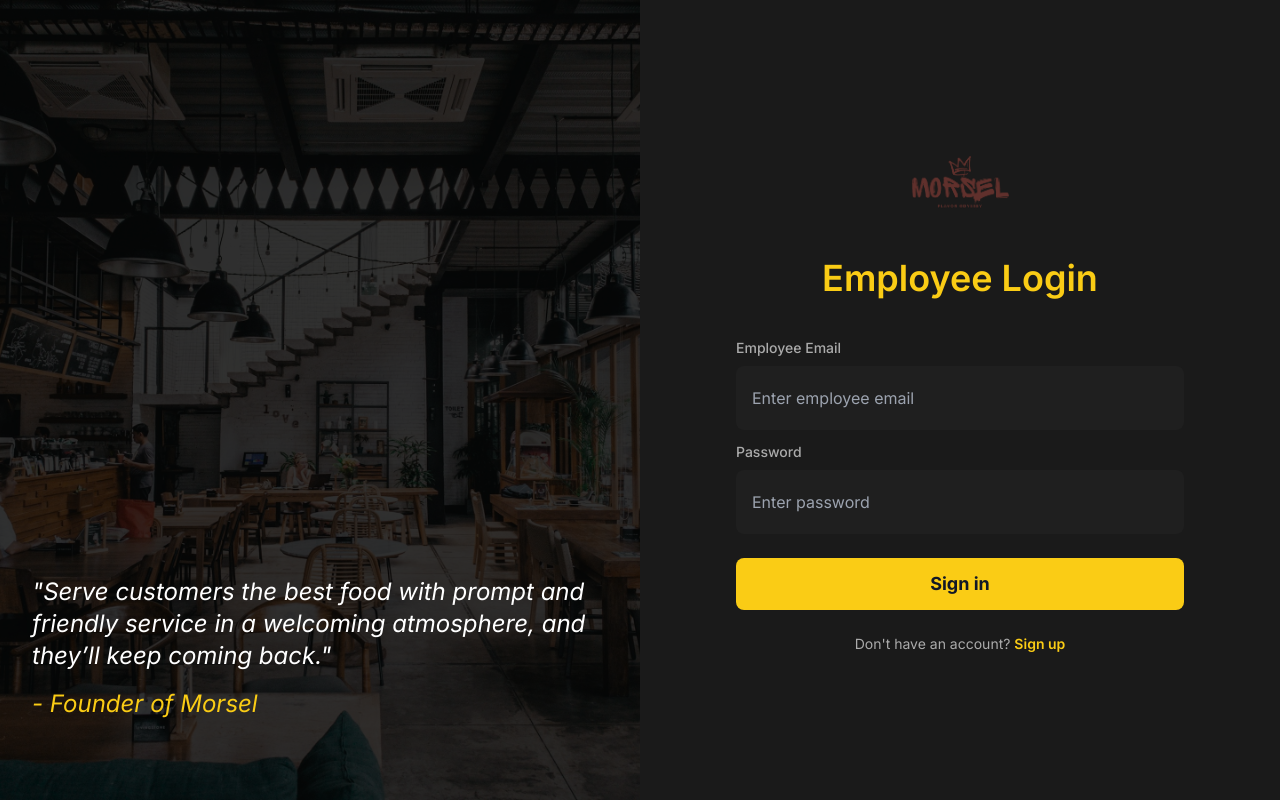
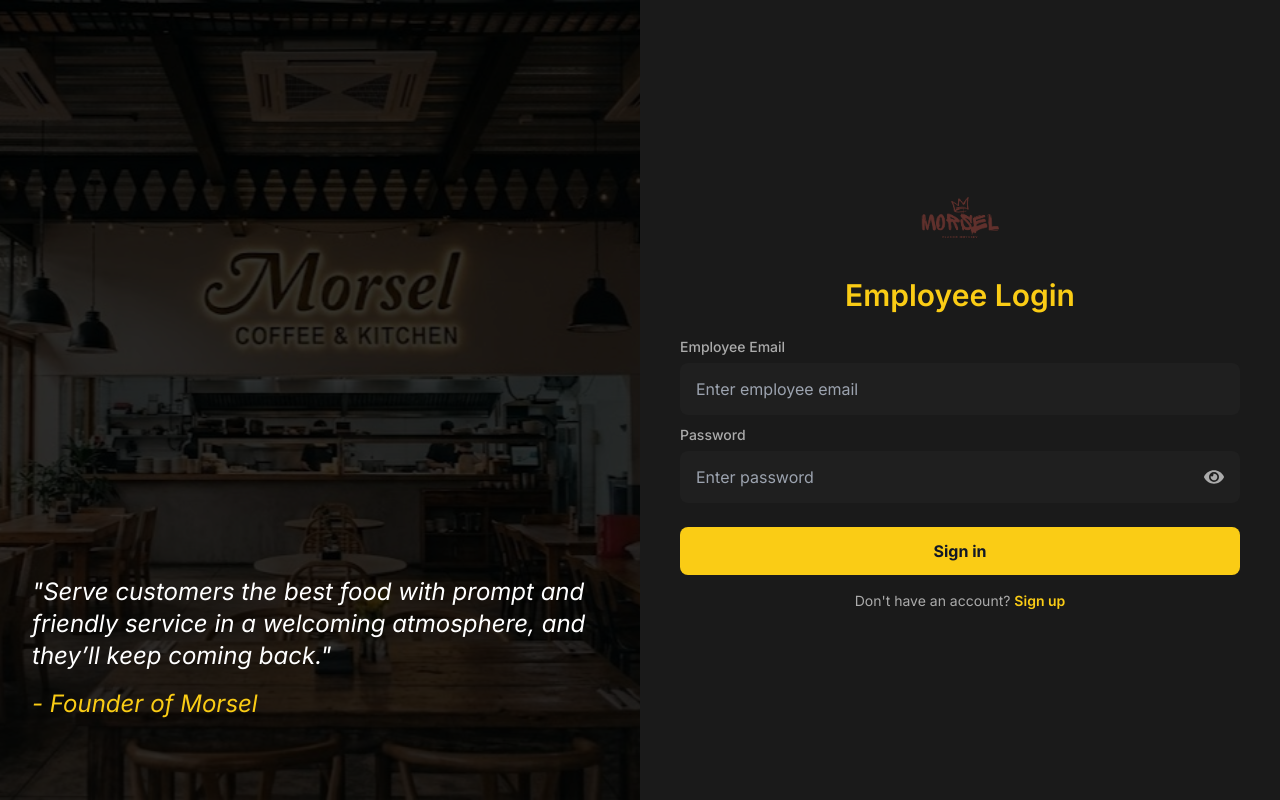
Before and after one commit to morsel685/morsel, a React (Vite) app in the folder pos-frontend/: page /auth in a window 1280 px wide. Built offline with nearby package versions, Linux system fonts and the light colour scheme; no server answers.

Commit message:
Upgrade: Login and Register Page

```diff
--- a/pos-frontend/src/components/auth/Login.jsx
+++ b/pos-frontend/src/components/auth/Login.jsx
@@ -5,6 +5,7 @@
 import { useDispatch } from "react-redux";
 import { setUser } from "../../redux/slices/userSlice";
 import { useNavigate } from "react-router-dom";
+import { FaEye, FaEyeSlash } from "react-icons/fa";
 
 const Login = () => {
   const navigate = useNavigate();
@@ -13,6 +14,7 @@
     email: "",
     password: "",
   });
+  const [showPassword, setShowPassword] = useState(false);
 
   const handleChange = (e) => {
     setFormData({ ...formData, [e.target.name]: e.target.value });
@@ -46,10 +48,10 @@
     <div>
       <form onSubmit={handleSubmit}>
         <div>
-          <label className="block text-[#ababab] mb-2 mt-3 text-sm font-medium">
+          <label className="block text-[#ababab] mb-1.5 mt-2.5 text-sm font-medium">
             Employee Email
           </label>
-          <div className="flex item-center rounded-lg p-5 px-4 bg-[#1f1f1f]">
+          <div className="flex items-center rounded-lg py-3.5 px-4 bg-[#1f1f1f]">
             <input
               type="email"
               name="email"
@@ -62,12 +64,12 @@
           </div>
         </div>
         <div>
-          <label className="block text-[#ababab] mb-2 mt-3 text-sm font-medium">
+          <label className="block text-[#ababab] mb-1.5 mt-2.5 text-sm font-medium">
             Password
           </label>
-          <div className="flex item-center rounded-lg p-5 px-4 bg-[#1f1f1f]">
+          <div className="flex items-center rounded-lg py-3.5 px-4 bg-[#1f1f1f]">
             <input
-              type="password"
+              type={showPassword ? "text" : "password"}
               name="password"
               value={formData.password}
               onChange={handleChange}
@@ -75,12 +77,19 @@
               className="bg-transparent flex-1 text-white focus:outline-none"
               required
             />
+            <button
+              type="button"
+              onClick={() => setShowPassword(!showPassword)}
+              className="text-[#ababab] hover:text-white focus:outline-none ml-2"
+            >
+              {showPassword ? <FaEyeSlash size={20} /> : <FaEye size={20} />}
+            </button>
           </div>
         </div>
 
         <button
           type="submit"
-          className="w-full rounded-lg mt-6 py-3 text-lg bg-yellow-400 text-gray-900 font-bold"
+          className="w-full rounded-lg mt-6 py-3 text-base bg-yellow-400 text-gray-900 font-bold"
         >
           Sign in
         </button>
--- a/pos-frontend/src/components/auth/Register.jsx
+++ b/pos-frontend/src/components/auth/Register.jsx
@@ -2,8 +2,9 @@
 import { register } from "../../https";
 import { useMutation } from "@tanstack/react-query";
 import { enqueueSnackbar } from "notistack";
+import { FaEye, FaEyeSlash } from "react-icons/fa";
 
-const Register = ({setIsRegister}) => {
+const Register = ({ setIsRegister }) => {
   const [formData, setFormData] = useState({
     name: "",
     email: "",
@@ -11,9 +12,37 @@
     password: "",
     role: "",
   });
+  const [showPassword, setShowPassword] = useState(false);
+  const [errors, setErrors] = useState({ email: "", phone: "" });
+
+  const validateField = (name, value) => {
+    let errMsg = "";
+    if (name === "email") {
+      if (value.trim() === "") {
+        errMsg = "";
+      } else {
+        const emailRegex = /^[^\s@]+@[^\s@]+\.[^\s@]+$/;
+        if (!emailRegex.test(value)) {
+          errMsg = "Invalid email format (e.g., name@domain.com)";
+        }
+      }
+    } else if (name === "phone") {
+      if (value.trim() === "") {
+        errMsg = "";
+      } else {
+        const phoneRegex = /^\d{10}$/;
+        if (!phoneRegex.test(value)) {
+          errMsg = "Phone number must be exactly 10 digits";
+        }
+      }
+    }
+    setErrors((prev) => ({ ...prev, [name]: errMsg }));
+  };
 
   const handleChange = (e) => {
-    setFormData({ ...formData, [e.target.name]: e.target.value });
+    const { name, value } = e.target;
+    setFormData({ ...formData, [name]: value });
+    validateField(name, value);
   };
 
   const handleRoleSelection = (selectedRole) => {
@@ -22,6 +51,39 @@
 
   const handleSubmit = (e) => {
     e.preventDefault();
+
+    // 1. Check existing validation errors
+    if (errors.email || errors.phone) {
+      enqueueSnackbar("Please fix the validation errors in the form first!", { variant: "warning" });
+      return;
+    }
+
+    // 2. Double check required fields are populated
+    if (!formData.name || !formData.email || !formData.phone || !formData.password) {
+      enqueueSnackbar("All fields are required!", { variant: "warning" });
+      return;
+    }
+
+    // 3. Validate Email Format (final check)
+    const emailRegex = /^[^\s@]+@[^\s@]+\.[^\s@]+$/;
+    if (!emailRegex.test(formData.email)) {
+      enqueueSnackbar("Please enter a valid email address!", { variant: "warning" });
+      return;
+    }
+
+    // 4. Validate Phone Number (final check)
+    const phoneRegex = /^\d{10}$/;
+    if (!phoneRegex.test(formData.phone)) {
+      enqueueSnackbar("Please enter a valid 10-digit phone number!", { variant: "warning" });
+      return;
+    }
+
+    // 5. Validate Role Selection
+    if (!formData.role) {
+      enqueueSnackbar("Please select your job role!", { variant: "warning" });
+      return;
+    }
+
     registerMutation.mutate(formData);
   };
 
@@ -50,12 +112,13 @@
 
   return (
     <div>
-      <form onSubmit={handleSubmit}>
+      <form onSubmit={handleSubmit} className="space-y-4">
+        <div className="grid grid-cols-1 sm:grid-cols-2 gap-4">
           <div>
-          <label className="block text-[#ababab] mb-2 text-sm font-medium">
+            <label className="block text-[#ababab] mb-1.5 text-sm font-medium">
               Employee Name
             </label>
-          <div className="flex item-center rounded-lg p-5 px-4 bg-[#1f1f1f]">
+            <div className="flex items-center rounded-lg py-3.5 px-4 bg-[#1f1f1f]">
               <input
                 type="text"
                 name="name"
@@ -68,10 +131,10 @@
             </div>
           </div>
           <div>
-          <label className="block text-[#ababab] mb-2 mt-3 text-sm font-medium">
+            <label className="block text-[#ababab] mb-1.5 text-sm font-medium">
               Employee Email
             </label>
-          <div className="flex item-center rounded-lg p-5 px-4 bg-[#1f1f1f]">
+            <div className={`flex items-center rounded-lg py-3.5 px-4 bg-[#1f1f1f] border transition-colors duration-200 ${errors.email ? "border-red-500" : "border-transparent"}`}>
               <input
                 type="email"
                 name="email"
@@ -82,30 +145,43 @@
                 required
               />
             </div>
+            {errors.email && (
+              <p className="text-red-500 text-xs mt-1 ml-1 font-medium">
+                ⚠️ {errors.email}
+              </p>
+            )}
           </div>
+        </div>
+
+        <div className="grid grid-cols-1 sm:grid-cols-2 gap-4">
           <div>
-          <label className="block text-[#ababab] mb-2 mt-3 text-sm font-medium">
+            <label className="block text-[#ababab] mb-1.5 text-sm font-medium">
               Employee Phone
             </label>
-          <div className="flex item-center rounded-lg p-5 px-4 bg-[#1f1f1f]">
+            <div className={`flex items-center rounded-lg py-3.5 px-4 bg-[#1f1f1f] border transition-colors duration-200 ${errors.phone ? "border-red-500" : "border-transparent"}`}>
               <input
                 type="number"
                 name="phone"
                 value={formData.phone}
                 onChange={handleChange}
                 placeholder="Enter employee phone"
-              className="bg-transparent flex-1 text-white focus:outline-none"
+                className="bg-transparent flex-1 text-white focus:outline-none [appearance:textfield] [&::-webkit-outer-spin-button]:appearance-none [&::-webkit-inner-spin-button]:appearance-none"
                 required
               />
             </div>
+            {errors.phone && (
+              <p className="text-red-500 text-xs mt-1 ml-1 font-medium">
+                ⚠️ {errors.phone}
+              </p>
+            )}
           </div>
           <div>
-          <label className="block text-[#ababab] mb-2 mt-3 text-sm font-medium">
+            <label className="block text-[#ababab] mb-1.5 text-sm font-medium">
               Password
             </label>
-          <div className="flex item-center rounded-lg p-5 px-4 bg-[#1f1f1f]">
+            <div className="flex items-center rounded-lg py-3.5 px-4 bg-[#1f1f1f]">
               <input
-              type="password"
+                type={showPassword ? "text" : "password"}
                 name="password"
                 value={formData.password}
                 onChange={handleChange}
@@ -113,22 +189,29 @@
                 className="bg-transparent flex-1 text-white focus:outline-none"
                 required
               />
+              <button
+                type="button"
+                onClick={() => setShowPassword(!showPassword)}
+                className="text-[#ababab] hover:text-white focus:outline-none ml-2"
+              >
+                {showPassword ? <FaEyeSlash size={20} /> : <FaEye size={20} />}
+              </button>
             </div>
           </div>
+        </div>
+
         <div>
-          <label className="block text-[#ababab] mb-2 mt-3 text-sm font-medium">
+          <label className="block text-[#ababab] mb-1.5 mt-1 text-sm font-medium">
             Choose your role
           </label>
-
-          <div className="flex item-center gap-3 mt-4">
+          <div className="flex items-center gap-3 mt-2">
             {["Waiter", "Cashier", "Admin"].map((role) => {
               return (
                 <button
                   key={role}
                   type="button"
                   onClick={() => handleRoleSelection(role)}
-                  className={`bg-[#1f1f1f] px-4 py-3 w-full rounded-lg text-[#ababab] ${
-                    formData.role === role ? "bg-indigo-700" : ""
+                  className={`bg-[#1f1f1f] px-4 py-3 w-full rounded-lg text-base text-[#ababab] transition-colors duration-150 ${formData.role === role ? "bg-indigo-700 text-white font-medium" : ""
                     }`}
                 >
                   {role}
@@ -140,7 +223,7 @@
 
         <button
           type="submit"
-          className="w-full rounded-lg mt-6 py-3 text-lg bg-yellow-400 text-gray-900 font-bold"
+          className="w-full rounded-lg mt-5 py-3 text-base bg-yellow-400 text-gray-900 font-bold hover:bg-yellow-500 transition-colors"
         >
           Sign up
         </button>
--- a/pos-frontend/src/index.css
+++ b/pos-frontend/src/index.css
@@ -1,4 +1,5 @@
 @import url('https://fonts.googleapis.com/css2?family=Inter:ital,opsz,wght@0,14..32,100..900;1,14..32,100..900&display=swap');
+
 
 @tailwind base;
 @tailwind components;
@@ -16,16 +17,19 @@
   left: 0;
   width: 100%;
   height: 100%;
-  background-color: #1f1f1f; /* White background with some transparency */
+  background-color: #1f1f1f;
+  /* White background with some transparency */
   display: flex;
   justify-content: center;
   align-items: center;
-  z-index: 9999; /* Ensure it's on top of other content */
+  z-index: 9999;
+  /* Ensure it's on top of other content */
 }
 
 .spinner {
   border: 4px solid rgba(255, 255, 255, 0.3);
-  border-top: 4px solid #f6b100; /* Blue color for spinner */
+  border-top: 4px solid #f6b100;
+  /* Blue color for spinner */
   border-radius: 50%;
   width: 50px;
   height: 50px;
@@ -33,6 +37,22 @@
 }
 
 @keyframes spin {
-  0% { transform: rotate(0deg); }
-  100% { transform: rotate(360deg); }
+  0% {
+    transform: rotate(0deg);
+  }
+
+  100% {
+    transform: rotate(360deg);
+  }
 }
+
+/* Fix browser autofill styling for dark inputs */
+input:-webkit-autofill,
+input:-webkit-autofill:hover,
+input:-webkit-autofill:focus,
+input:-webkit-autofill:active {
+  -webkit-box-shadow: 0 0 0 1000px #1f1f1f inset !important;
+  -webkit-text-fill-color: #ffffff !important;
+  transition: background-color 5000s ease-in-out 0s;
+  caret-color: #ffffff;
+}
--- a/pos-frontend/src/pages/Auth.jsx
+++ b/pos-frontend/src/pages/Auth.jsx
@@ -13,9 +13,9 @@
   const [isRegister, setIsRegister] = useState(false);
 
   return (
-    <div className="flex min-h-screen w-full">
+    <div className="flex h-screen w-full overflow-hidden">
       {/* Left Section */}
-      <div className="hidden lg:flex lg:w-1/2 relative items-center justify-center bg-cover">
+      <div className="hidden lg:flex lg:w-1/2 h-full relative items-center justify-center bg-cover">
         {/* BG Image */}
         <img className="w-full h-full object-cover" src={restaurant} alt="Restaurant Image" />
 
@@ -32,20 +32,20 @@
       </div>
 
       {/* Right Section */}
-      <div className="w-full lg:w-1/2 min-h-screen bg-[#1a1a1a] p-6 sm:p-10 flex flex-col justify-center">
-        <div className="max-w-md w-full mx-auto">
+      <div className="w-full lg:w-1/2 h-full bg-[#1a1a1a] p-6 sm:p-10 flex flex-col justify-center overflow-y-auto">
+        <div className="max-w-xl w-full mx-auto">
           <div className="flex justify-center">
-            <img src={logo} alt="Morsel Logo" className="h-20" />
+            <img src={logo} alt="Morsel Logo" className="h-16" />
           </div>
 
-          <h2 className="text-3xl sm:text-4xl text-center mt-8 font-semibold text-yellow-400 mb-8 sm:mb-10">
+          <h2 className="text-2xl sm:text-3xl text-center mt-6 font-semibold text-yellow-400 mb-6">
             {isRegister ? "Employee Registration" : "Employee Login"}
           </h2>
 
           {/* Components */}
           {isRegister ? <Register setIsRegister={setIsRegister} /> : <Login />}
 
-          <div className="flex justify-center mt-6">
+          <div className="flex justify-center mt-4">
             <p className="text-sm text-[#ababab]">
               {isRegister ? "Already have an account? " : "Don't have an account? "}
               <a onClick={() => setIsRegister(!isRegister)} className="text-yellow-400 font-semibold hover:underline" href="#">
```
Also changed, not shown: pos-frontend/src/assets/images/restaurant-img.jpg, pos-frontend/src/assets/images/restaurant-img_temp.jpg (added). Lines whose indentation alone changed are shown as unchanged.
